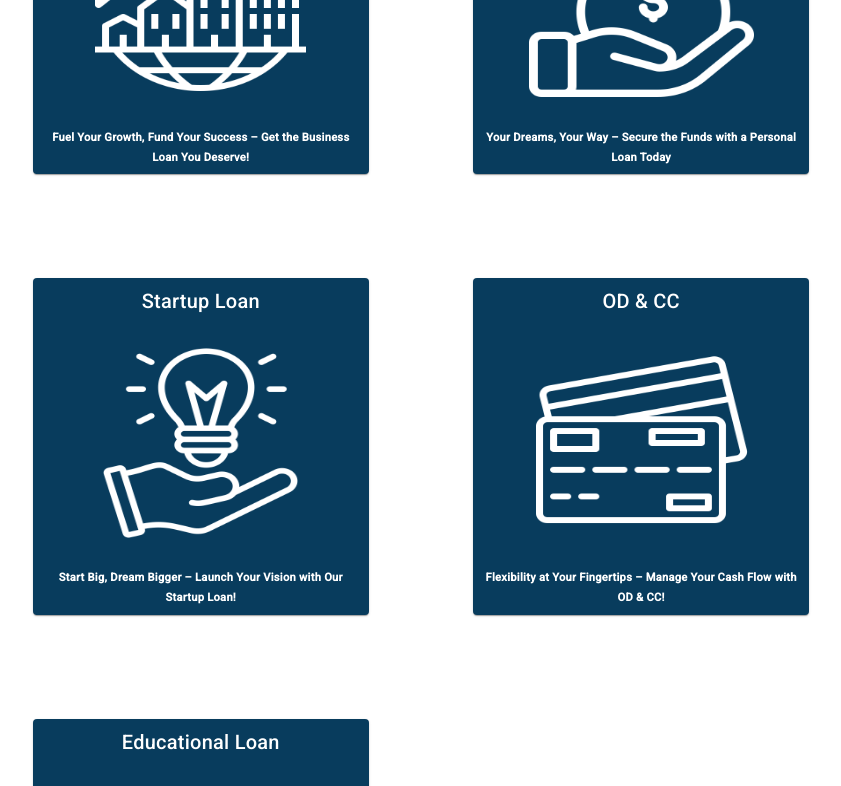
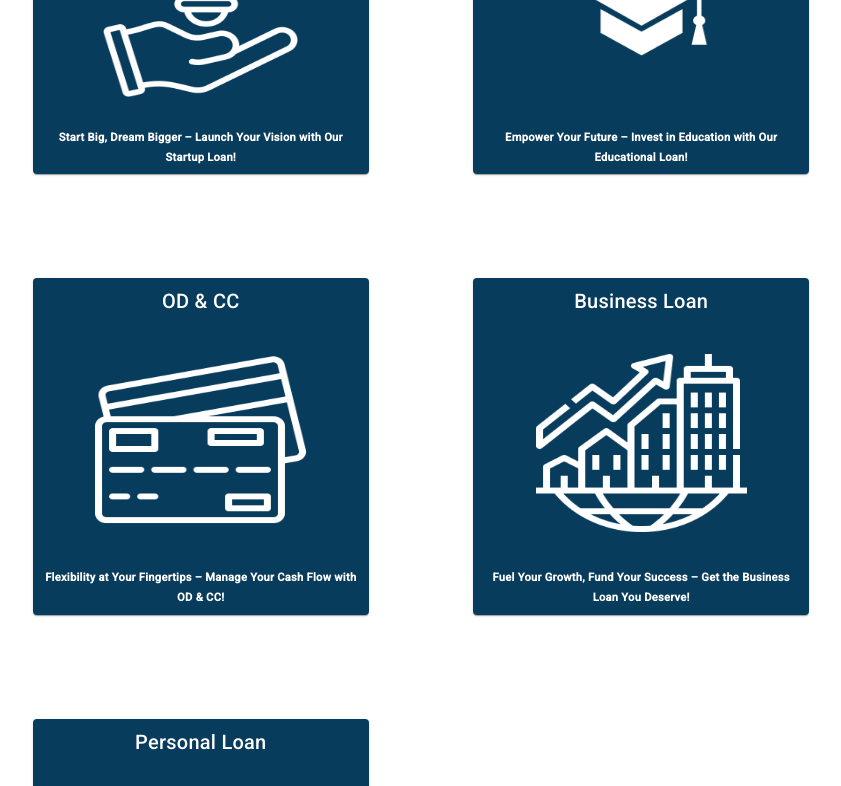
Before and after one commit to loanmate/loan_app, an Angular app: page /loan-list in a window 1280 px wide. Shown: the part 300-1086 px from the top of the page, without its empty margins (219-1060 px from the left). Built offline with nearby package versions, Linux system fonts and the light colour scheme.

Commit message:
reorder loan list

```diff
--- a/src/app/app.component.html
+++ b/src/app/app.component.html
@@ -12,11 +12,11 @@
     <button mat-button class="nav-button" routerLink="/home">Home</button>
     <button mat-button class="nav-button" routerLink="/about">Why Loanmate?</button>
     <mat-menu #loanMenu="matMenu">
+      <button mat-menu-item class="nav-loan-items" [routerLink]="['/loan-content', 'startuploan']">Startup Loan</button>
+      <button mat-menu-item class="nav-loan-items" [routerLink]="['/loan-content', 'educationalloan']">Educational Loan</button>
+      <button mat-menu-item class="nav-loan-items" [routerLink]="['/loan-content', 'odandcc']">OD & CC</button>
       <button mat-menu-item class="nav-loan-items" [routerLink]="['/loan-content', 'businessloan']">Business Loan</button>
       <button mat-menu-item class="nav-loan-items" [routerLink]="['/loan-content', 'personalloan']">Personal Loan</button>
-      <button mat-menu-item class="nav-loan-items" [routerLink]="['/loan-content', 'startuploan']">Startup Loan</button>
-      <button mat-menu-item class="nav-loan-items" [routerLink]="['/loan-content', 'odandcc']">OD & CC</button>
-      <button mat-menu-item class="nav-loan-items" [routerLink]="['/loan-content', 'educationalloan']">Educational Loan</button>
     </mat-menu>
     <button mat-button class="nav-button" [matMenuTriggerFor]="loanMenu">
       <div class="get-loan">
@@ -41,11 +41,11 @@
             <mat-icon *ngIf="opened">keyboard_arrow_up</mat-icon>
           </div>
         </button>
+        <button *ngIf="opened" mat-button class="nav-button" [routerLink]="['/loan-content', 'startuploan']" (click)="sidenav.close(); openMobileNav()">Startup Loan</button>
+        <button *ngIf="opened" mat-button class="nav-button" [routerLink]="['/loan-content', 'educationalloan']" (click)="sidenav.close(); openMobileNav()">Educational Loan</button>
+        <button *ngIf="opened" mat-button class="nav-button" [routerLink]="['/loan-content', 'odandcc']" (click)="sidenav.close(); openMobileNav()">OD & CC</button>
         <button *ngIf="opened" mat-button class="nav-button" [routerLink]="['/loan-content', 'businessloan']" (click)="sidenav.close(); openMobileNav()">Business Loan</button>
         <button *ngIf="opened" mat-button class="nav-button" [routerLink]="['/loan-content', 'personalloan']" (click)="sidenav.close(); openMobileNav()">Personal Loan</button>
-        <button *ngIf="opened" mat-button class="nav-button" [routerLink]="['/loan-content', 'startuploan']" (click)="sidenav.close(); openMobileNav()">Startup Loan</button>
-        <button *ngIf="opened" mat-button class="nav-button" [routerLink]="['/loan-content', 'odandcc']" (click)="sidenav.close(); openMobileNav()">OD & CC</button>
-        <button *ngIf="opened" mat-button class="nav-button" [routerLink]="['/loan-content', 'educationalloan']" (click)="sidenav.close(); openMobileNav()">Educational Loan</button>
         <button mat-button class="nav-button" (click)="sidenav.close(); scrollToFooter()">Contact Us</button>
       </div>
     </div>
--- a/src/app/loan-list/loan-list.component.ts
+++ b/src/app/loan-list/loan-list.component.ts
@@ -9,11 +9,11 @@ import { Router } from '@angular/router';
 })
 export class LoanListComponent implements OnInit {
   cards = [
+    { header: 'Startup Loan', footer: 'Start Big, Dream Bigger – Launch Your Vision with Our Startup Loan!', route: 'startuploan', image: 'assets/images/startup.png' },
+    { header: 'Educational Loan', footer: 'Empower Your Future – Invest in Education with Our Educational Loan!', route: 'educationalloan', image: 'assets/images/education.png'},
+    { header: 'OD & CC', footer: 'Flexibility at Your Fingertips – Manage Your Cash Flow with OD & CC!', route: 'odandcc', image: 'assets/images/odandcc.png' },
     { header: 'Business Loan', footer: 'Fuel Your Growth, Fund Your Success – Get the Business Loan You Deserve!', route: 'businessloan', image: 'assets/images/business.png' },
     { header: 'Personal Loan', footer: 'Your Dreams, Your Way – Secure the Funds with a Personal Loan Today', route: 'personalloan', image: 'assets/images/personal.png' },
-    { header: 'Startup Loan', footer: 'Start Big, Dream Bigger – Launch Your Vision with Our Startup Loan!', route: 'startuploan', image: 'assets/images/startup.png' },
-    { header: 'OD & CC', footer: 'Flexibility at Your Fingertips – Manage Your Cash Flow with OD & CC!', route: 'odandcc', image: 'assets/images/odandcc.png' },
-    { header: 'Educational Loan', footer: 'Empower Your Future – Invest in Education with Our Educational Loan!', route: 'educationalloan', image: 'assets/images/education.png'},
   ];
 
   cols: number = 2; // Default to 2 columns
```
